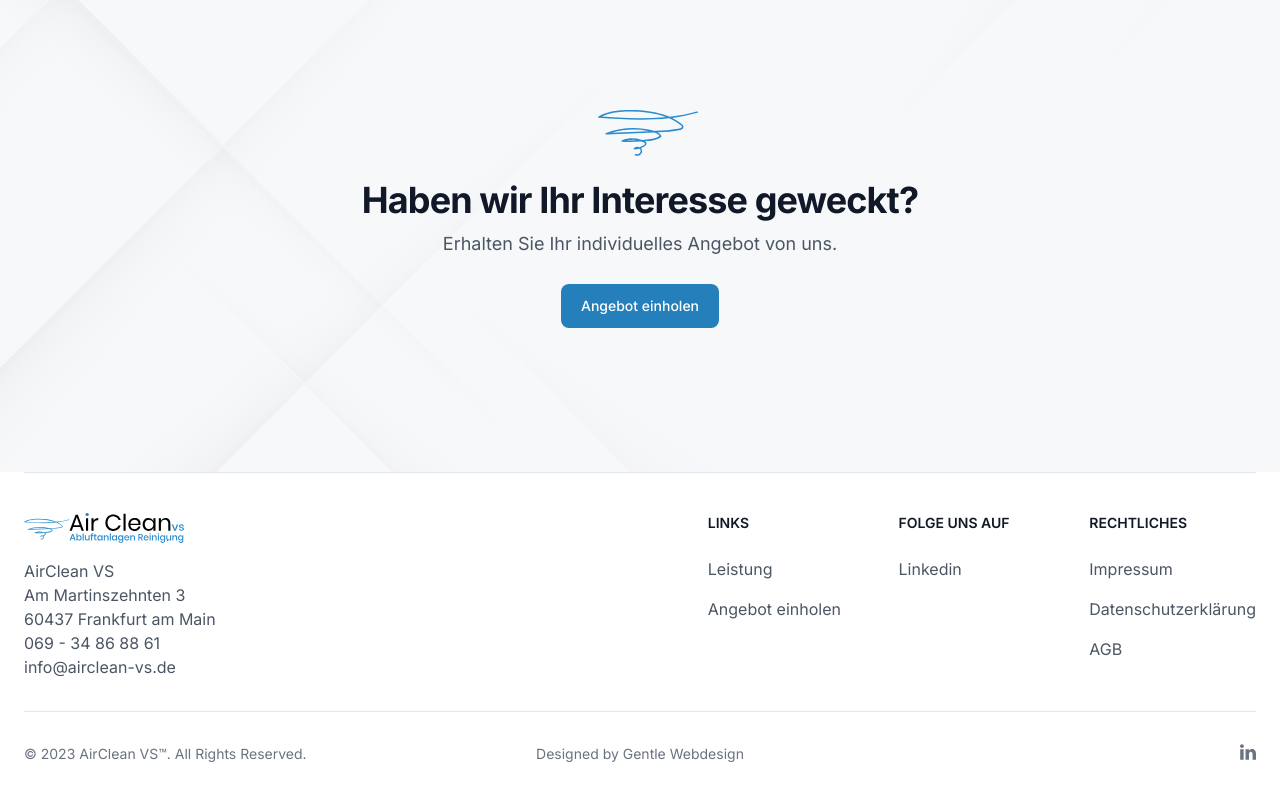
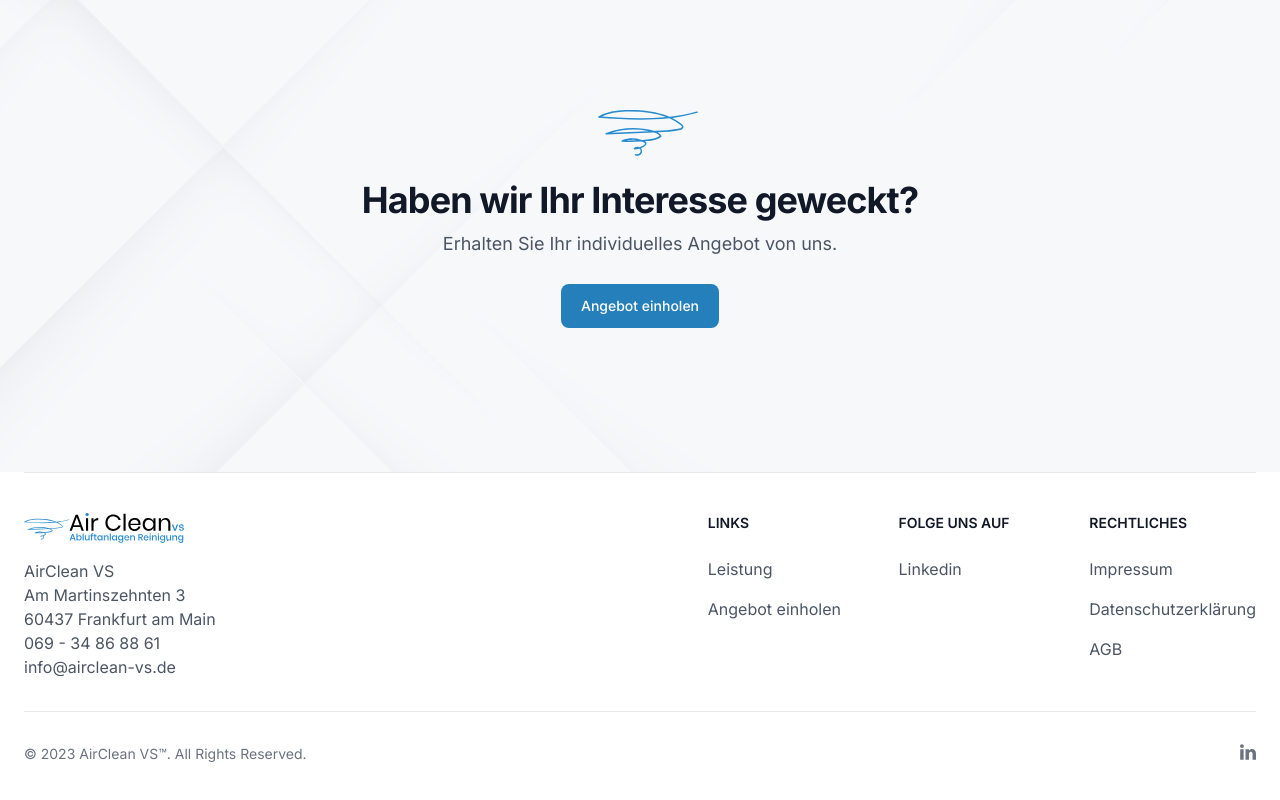
Before and after one commit to DevBerkcan/Air.Clean.Setec, a Next.js app: page / in a window 1280 px wide. Shown: the part 4370-5170 px from the top of the page. Built offline with nearby package versions, Linux system fonts and the light colour scheme.

Commit message:
Update Footer.tsx

```diff
--- a/src/components/Footer.tsx
+++ b/src/components/Footer.tsx
@@ -62,17 +62,9 @@
 
         <hr className="my-6 border-gray-200 sm:mx-auto lg:my-8" />
 
-        <div className="grid gap-y-2 grid-cols-1 md:grid-cols-3">
+        <div className="grid gap-y-2 grid-cols-1 md:grid-cols-2">
           <span className="text-sm text-gray-500 text-center md:text-start">
             © 2023 <a href="#" className="hover:underline">AirClean VS™</a>. All Rights Reserved.
-          </span>
-          <span className="text-sm text-gray-500 text-center">
-            Designed by <a href="https://gentle-webdesign.de/"
-              target="_blank"
-              rel="noreferrer"
-              className="hover:underline">
-              Gentle Webdesign
-            </a>
           </span>
           <div className="flex space-x-6 justify-center md:justify-end">
             <a href="https://linkedin.com/company/airclean-vs" target="_blank" rel="noreferrer" className="text-gray-500 hover:text-gray-900">
```
